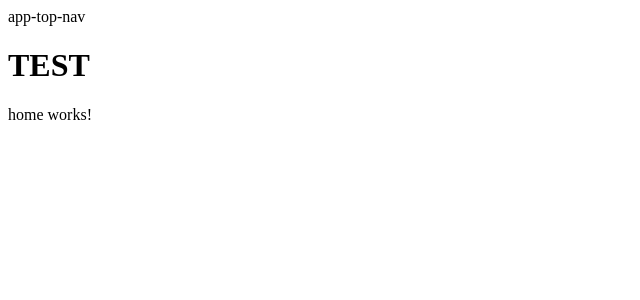
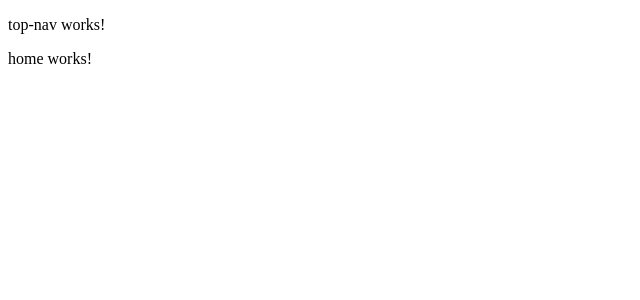
Before and after one commit to JakubSzabo/doprava, an Angular app: page / in a window 1280 px wide. Shown: the top 300 px of the page, without its empty margins (0-640 px from the left). Built offline with nearby package versions, Linux system fonts and the light colour scheme.

Commit message:
edit
edit

```diff
--- a/src/app/core/layout/layout.component.html
+++ b/src/app/core/layout/layout.component.html
@@ -1,5 +1,4 @@
 <div>
-  app-top-nav
-  <h1>TEST</h1>
+  <app-top-nav></app-top-nav>
   <router-outlet></router-outlet>
 </div>
--- a/src/app/core/layout/layout.component.ts
+++ b/src/app/core/layout/layout.component.ts
@@ -1,11 +1,13 @@
 import { Component } from '@angular/core';
 import {RouterOutlet} from "@angular/router";
+import {TopNavComponent} from "../top-nav/top-nav.component";
 
 @Component({
   selector: 'app-layout',
   standalone: true,
   imports: [
-    RouterOutlet
+    RouterOutlet,
+    TopNavComponent
   ],
   templateUrl: './layout.component.html',
   styleUrl: './layout.component.scss'
--- a/src/app/core/test/test.component.html
+++ /dev/null
@@ -1 +0,0 @@
-<p>test works!</p>
--- a/src/app/core/test/test.component.ts
+++ /dev/null
@@ -1,19 +0,0 @@
-import { Component } from '@angular/core';
-
-@Component({
-  selector: 'app-test',
-  standalone: true,
-  imports: [],
-  templateUrl: './test.component.html',
-  styleUrl: './test.component.scss'
-})
-export class TestComponent {
-  title: string = "title";
-  number: number = 2;
-
-  private clickTest(something: string) {
-    console.log(something);
-  }
-
-
-}
--- /dev/null
+++ b/src/app/core/top-nav/top-nav.component.html
@@ -0,0 +1 @@
+<p>top-nav works!</p>
--- a/src/app/shared/article/article.component.html
+++ /dev/null
@@ -1,2 +0,0 @@
-<h1>{{ data.title }}</h1>
-<p>{{ data.text }}</p>
```
Also changed, not shown: src/app/core/top-nav/top-nav.component.ts (added, +12 -0 lines), src/app/shared/article/article.component.ts (deleted, +0 -12 lines), src/app/core/top-nav/top-nav.component.scss (added), src/app/shared/article/article.component.scss (deleted), 1 other file (tests, documents, lock files or other folders).
